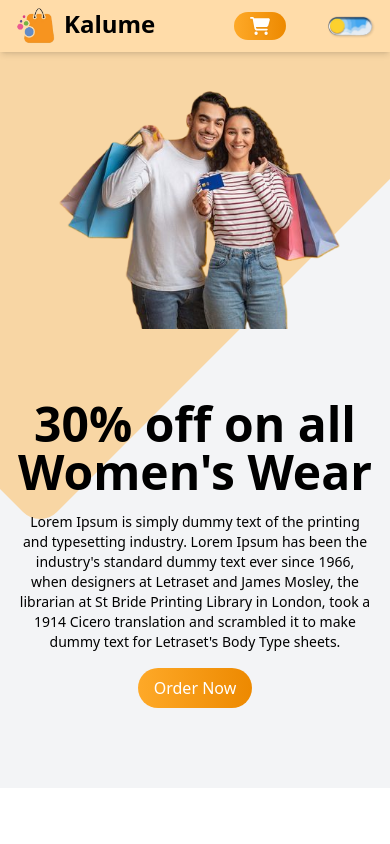
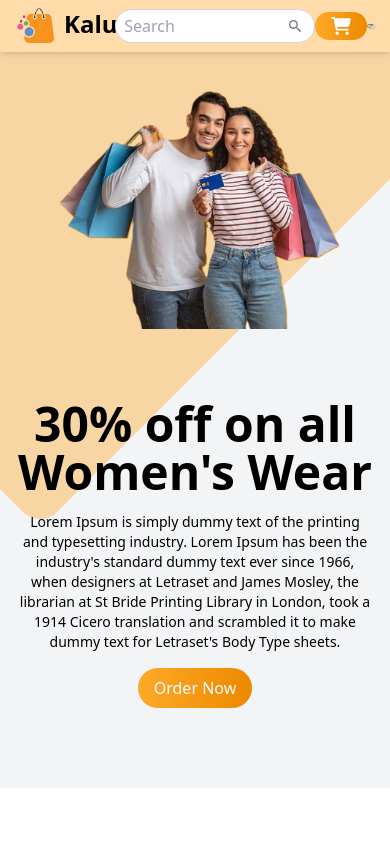
Before and after one commit to daydreamer055/Kalume, a React (Vite) app: page / in a window 390 px wide. Shown: the top 844 px of the page. Built offline with nearby package versions, Linux system fonts and the light colour scheme.

Commit message:
updated Navbar

```diff
--- a/src/components/Footer/Footer.jsx
+++ b/src/components/Footer/Footer.jsx
@@ -1,7 +1,7 @@
 import React from 'react'
 import FooterLogo from "../../assets/logo (1).png"
 import Banner from "../../assets/footer-pattern.jpg"
-import { FaInstagram, FaFacebook,FaLinkedin,FaLocationArrow,FaMobileAlt } from 'react-icons/fa';
+import { FaInstagram, FaFacebook,FaLinkedin,FaLocationArrow,FaMobileAlt,FaGithub } from 'react-icons/fa';
 
 
 
@@ -109,9 +109,15 @@ const Footer = () => {
                       <FaFacebook className='text-3xl' ></FaFacebook>
                     </a>
 
-                    <a href="#">
-                      <FaLinkedin className='text-3xl' ></FaLinkedin>
+                    <a href="https://www.linkedin.com/in/anjali-singh-68ab36341/">
+                      <FaLinkedin className='text-3xl' >
+
+                      </FaLinkedin>
                     </a>
+                    <a href="https://github.com/daydreamer055/Kalume">
+                      <FaGithub className='text-3xl'></FaGithub>
+                    </a>
+
                  </div>
                  <div className='mt-6'>
                     <div className='flex items-center gap-3 '>
@@ -124,6 +130,8 @@ const Footer = () => {
                       <p>1234556789</p>
                     </div>
 
+
+
                  </div>
                </div>
 
--- a/src/components/Navbar.jsx
+++ b/src/components/Navbar.jsx
@@ -70,9 +70,9 @@ const Navbar = ({handleOrderPopup}) => {
 
           {/* search bar  */}
           <div className="flex justify-between items-center gap-4 ">
-              <div className=" relative group hidden sm:block ">
+              <div className=" relative group block ">
                 <input type="text" placeholder="Search"
-                className="w-[200px] sm:w-[200px] group-hover:w-[300px] transition-all duration-300 rounded-full border border-gray-300 px-2 py-1 focus:outline-none focus:border-1 focus:border-primary  dark:border-gray-500 dark:bg-gray-800" />
+                className="w-[200px] sm:w-[150px] group-hover:w-[300px] transition-all duration-300 rounded-full border border-gray-300 px-2 py-1 focus:outline-none focus:border-1 focus:border-primary  dark:border-gray-500 dark:bg-gray-800" />
                 <IoMdSearch className="text-gray-500 group-hover:text-primary absolute top-1/2 -translate-y-1/2 right-3"> </IoMdSearch>
               </div>
           </div>
```
